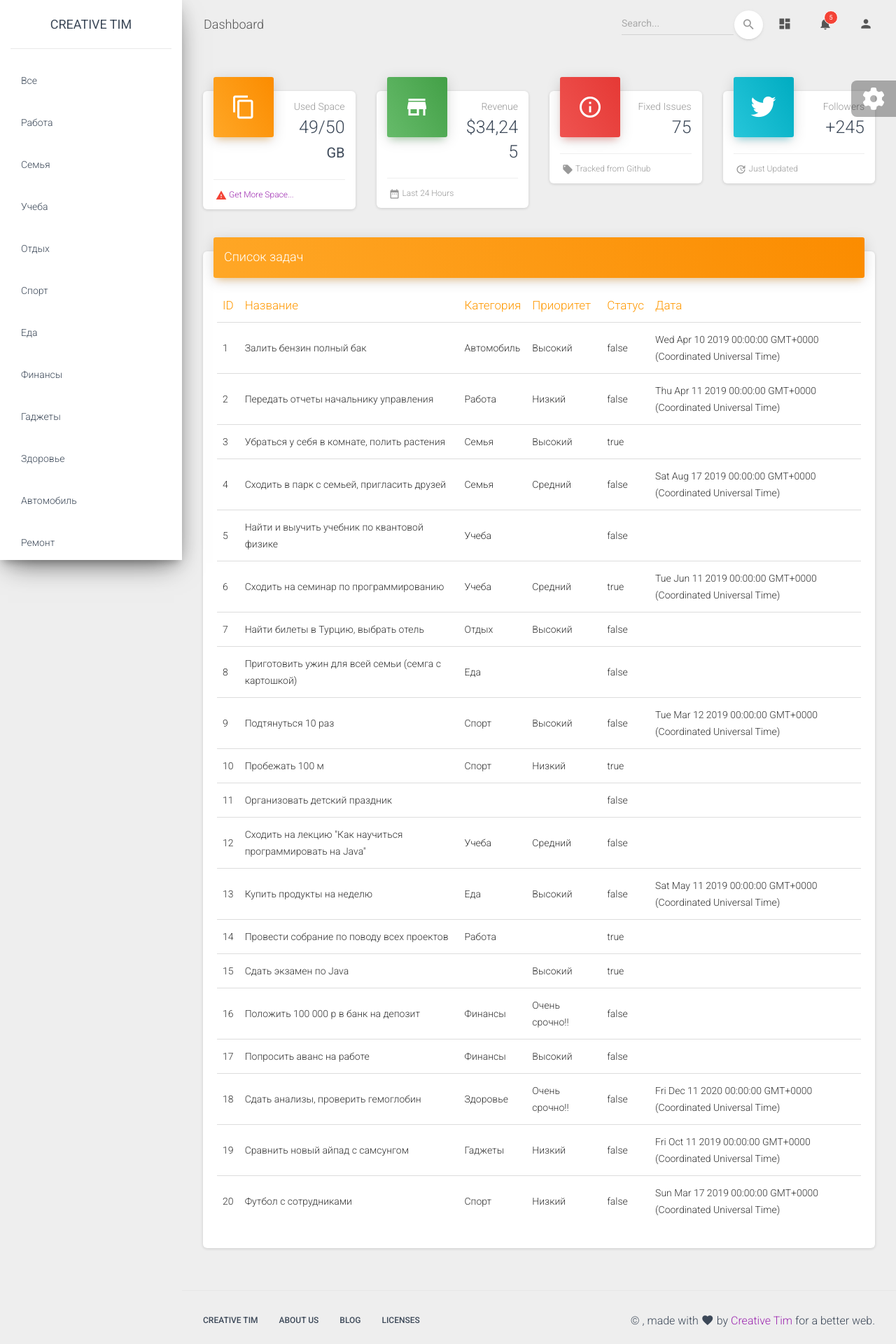
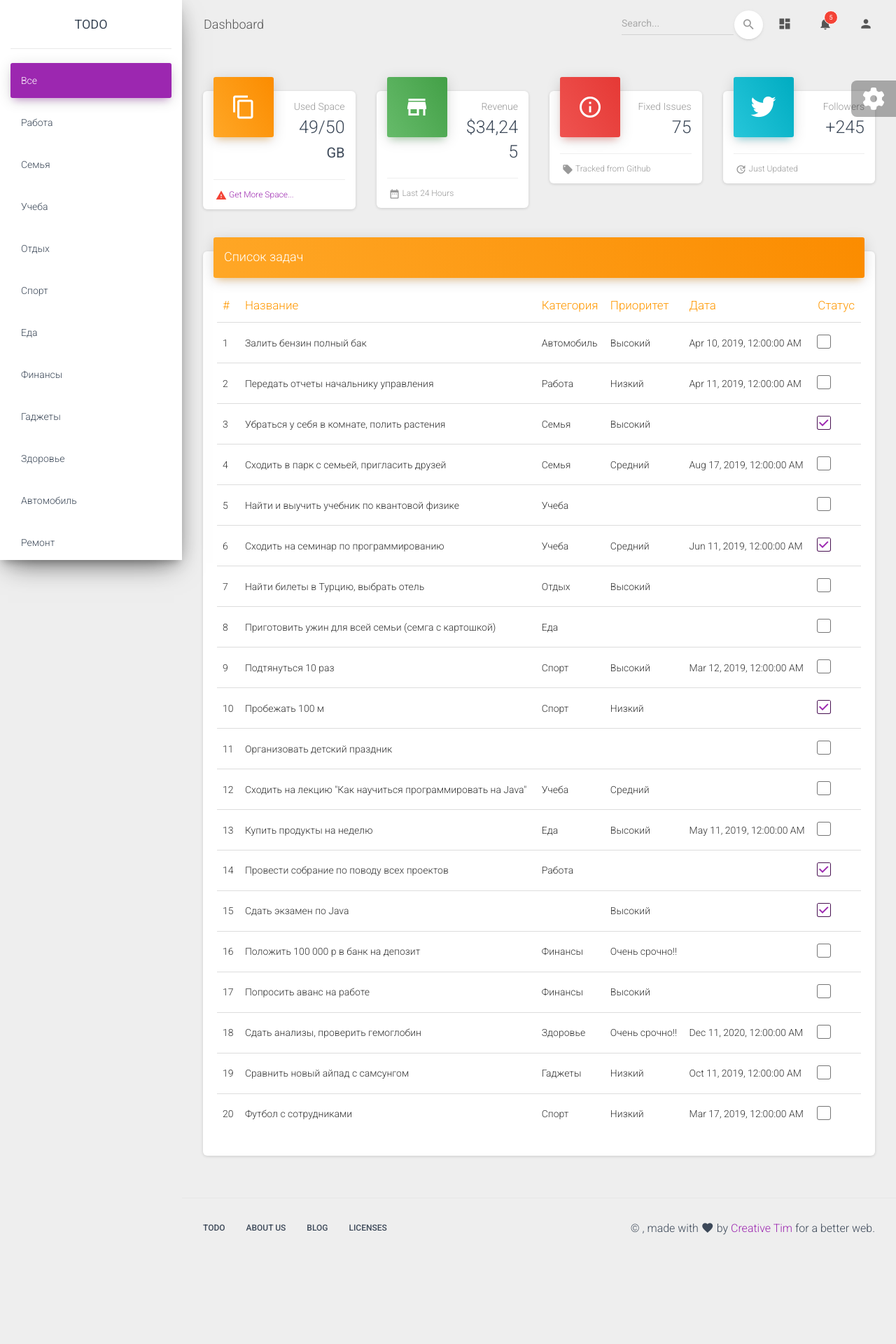
Before and after one commit to kalimulin/angular-todo-app, an Angular app: page / in a window 1280 px wide. Shown: the top 1920 px of the page at 70% size. After the commit the page ends 1797 px from the top, so only its background shows below. Built offline with nearby package versions, Linux system fonts and the light colour scheme.

Commit message:
отображение данных задачи в таблице

```diff
--- a/src/app/app.component.html
+++ b/src/app/app.component.html
@@ -160,8 +160,8 @@
           <nav class="float-left">
             <ul>
               <li>
-                <a href="https://www.creative-tim.com">
-                  Creative Tim
+                <a href="/">
+                  TODO
                 </a>
               </li>
               <li>
--- a/src/app/service/data-handler.service.ts
+++ b/src/app/service/data-handler.service.ts
@@ -2,15 +2,15 @@
 import {Category} from "../model/Category";
 import {TestData} from "../data/TestData";
 import {Task} from "../model/Task";
-import {Subject} from "rxjs";
+import {BehaviorSubject} from "rxjs";
 
 @Injectable({
   providedIn: 'root'
 })
 export class DataHandlerService {
 
-  tasksSubject = new Subject<Task[]>();
-  categoriesSubject = new Subject<Category[]>();
+  tasksSubject = new BehaviorSubject<Task[]>(TestData.tasks);
+  categoriesSubject = new BehaviorSubject<Category[]>(TestData.categories);
 
   constructor() { }
 
--- a/src/app/views/categories/categories.component.html
+++ b/src/app/views/categories/categories.component.html
@@ -4,17 +4,22 @@
 
     Tip 2: you can also add an image using data-image tag
 -->
-  <div class="logo"><a href="http://www.creative-tim.com" class="simple-text logo-normal">
-    Creative Tim
+  <div class="logo"><a href="/" class="simple-text logo-normal">
+    TODO
   </a></div>
   <div class="sidebar-wrapper">
     <ul class="nav">
-      <li class="nav-item" (click)="showTasksByCategory()">
+      <li class="nav-item" (click)="showTasksByCategory()" [class.active]="!currentCategory">
         <a class="nav-link" style="cursor: pointer">
           <p>Все</p>
         </a>
       </li>
-      <li class="nav-item" *ngFor="let category of categories" (click)="showTasksByCategory(category)">
+      <li
+        class="nav-item"
+        *ngFor="let category of categories"
+        (click)="showTasksByCategory(category)"
+        [class.active]="currentCategory === category"
+      >
         <a class="nav-link" style="cursor: pointer">
           <p>{{category.title}}</p>
         </a>
--- a/src/app/views/categories/categories.component.ts
+++ b/src/app/views/categories/categories.component.ts
@@ -9,6 +9,7 @@
 })
 export class CategoriesComponent implements OnInit {
   categories: Category[];
+  currentCategory: Category;
 
   constructor(private dataHandler: DataHandlerService) { }
 
@@ -16,10 +17,10 @@
     this.dataHandler.categoriesSubject.subscribe(categories => {
       this.categories = categories;
     });
-    this.dataHandler.fillCategories()
   }
 
   showTasksByCategory(category?: Category) {
+    this.currentCategory = category;
     this.dataHandler.fillTasks(category);
   }
 
--- a/src/app/views/tasks/tasks.component.html
+++ b/src/app/views/tasks/tasks.component.html
@@ -6,22 +6,31 @@
     <table class="table table-hover">
       <thead class="text-warning">
       <tr>
-        <th>ID</th>
+        <th>#</th>
         <th>Название</th>
         <th>Категория</th>
         <th>Приоритет</th>
+        <th>Дата</th>
         <th>Статус</th>
-        <th>Дата</th>
       </tr>
       </thead>
       <tbody>
-      <tr *ngFor="let task of tasks">
-        <td>{{task.id}}</td>
+      <tr *ngFor="let task of tasks; let i = index">
+        <td>{{i + 1}}</td>
         <td>{{task.title}}</td>
         <td>{{task.category ? task.category.title : ''}}</td>
         <td>{{task.priority ? task.priority.title : ''}}</td>
-        <td>{{task.completed}}</td>
-        <td>{{task.date}}</td>
+        <td>{{task.date ? (task.date | date: 'medium') : ''}}</td>
+        <td>
+          <div class="form-check">
+            <label class="form-check-label">
+              <input class="form-check-input" type="checkbox" value="" [checked]="task.completed">
+              <span class="form-check-sign">
+                <span class="check"></span>
+              </span>
+            </label>
+          </div>
+        </td>
       </tr>
       </tbody>
     </table>
--- a/src/app/views/tasks/tasks.component.ts
+++ b/src/app/views/tasks/tasks.component.ts
@@ -16,7 +16,6 @@
     this.dataHandler.tasksSubject.subscribe(tasks => {
       this.tasks = tasks;
     });
-    this.dataHandler.fillTasks();
   }
 
 }
--- a/src/index.html
+++ b/src/index.html
@@ -2,7 +2,7 @@
 <html lang="en">
 <head>
   <meta charset="utf-8">
-  <title>AngularTodoApp</title>
+  <title>Angular TODO App</title>
   <base href="/">
   <meta name="viewport" content="width=device-width, initial-scale=1">
   <!--     Fonts and icons     -->
```
